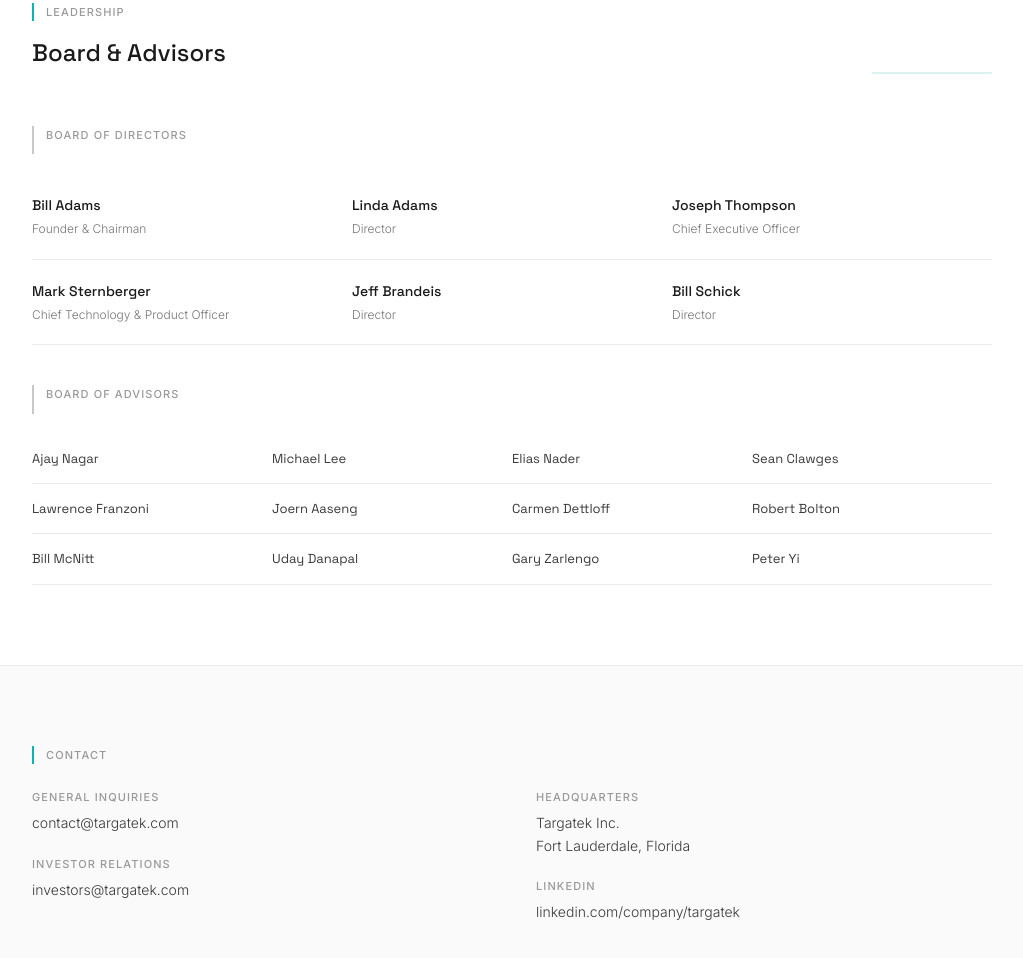
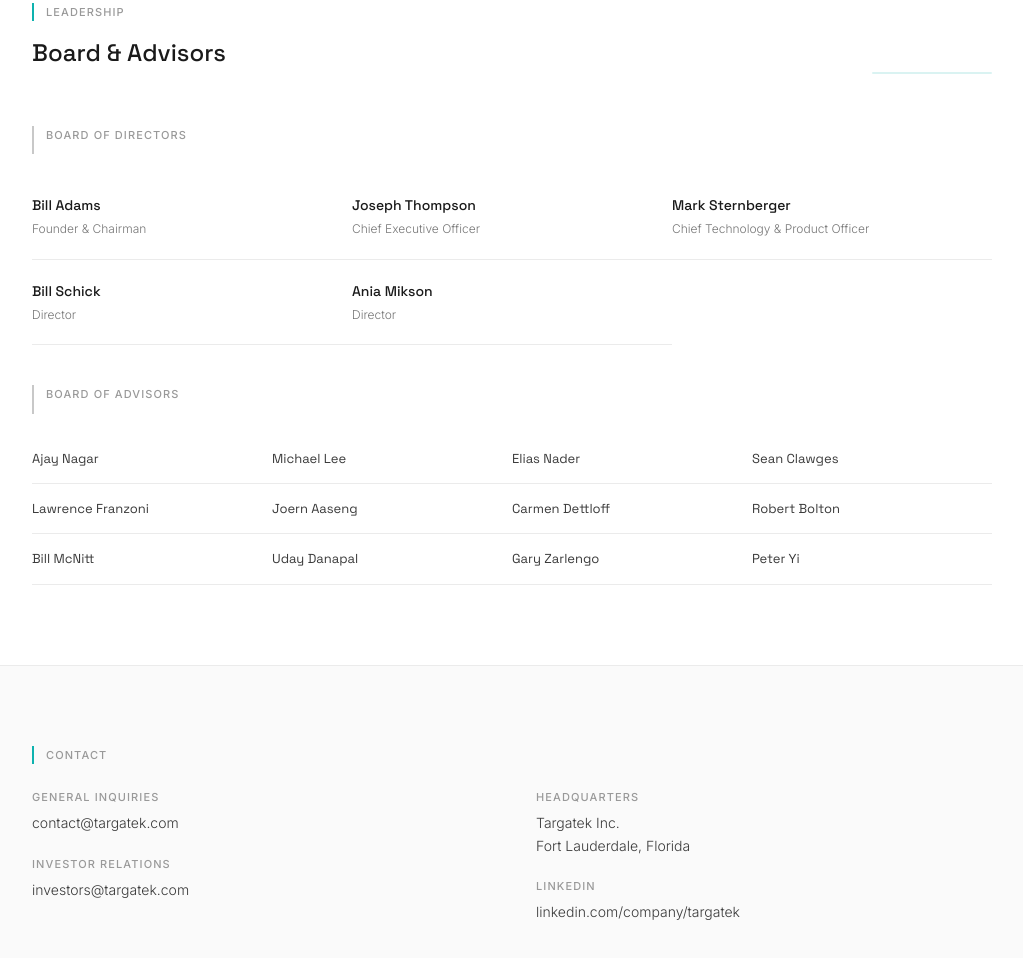
Before and after one commit to Textak-AI/targatek-site, a website: page public/index.html in a window 1280 px wide. Shown: the part 1233-2191 px from the top of the page, without its empty margins (128-1151 px from the left). Drawn offline with Linux system fonts and the light colour scheme.

Commit message:
Add files via upload

```diff
--- a/public/index.html
+++ b/public/index.html
@@ -542,10 +542,6 @@
           <div class="leader-role">Founder & Chairman</div>
         </div>
         <div class="leader-card">
-          <div class="leader-name">Linda Adams</div>
-          <div class="leader-role">Director</div>
-        </div>
-        <div class="leader-card">
           <div class="leader-name">Joseph Thompson</div>
           <div class="leader-role">Chief Executive Officer</div>
         </div>
@@ -554,11 +550,11 @@
           <div class="leader-role">Chief Technology & Product Officer</div>
         </div>
         <div class="leader-card">
-          <div class="leader-name">Jeff Brandeis</div>
+          <div class="leader-name">Bill Schick</div>
           <div class="leader-role">Director</div>
         </div>
         <div class="leader-card">
-          <div class="leader-name">Bill Schick</div>
+          <div class="leader-name">Ania Mikson</div>
           <div class="leader-role">Director</div>
         </div>
       </div>
```
